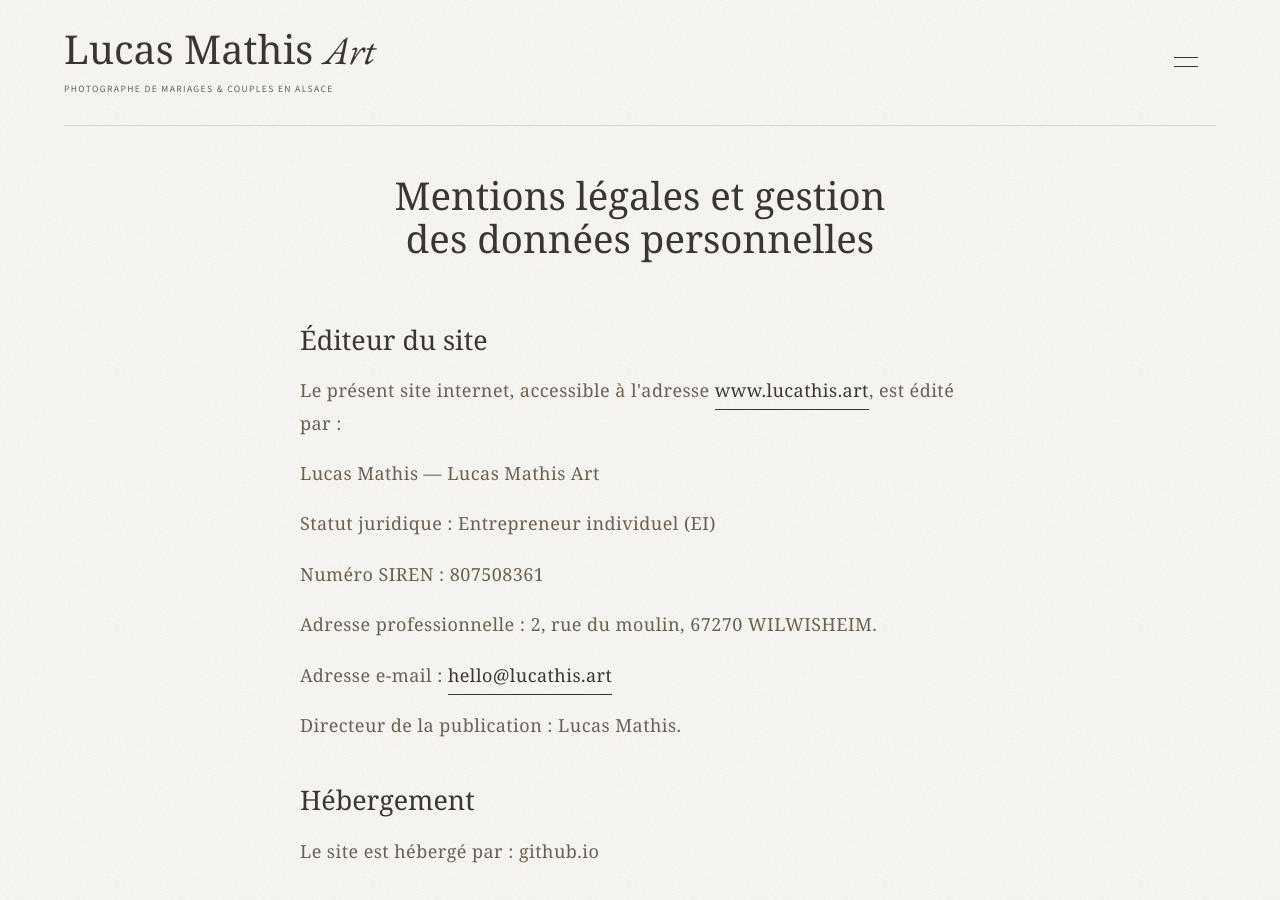
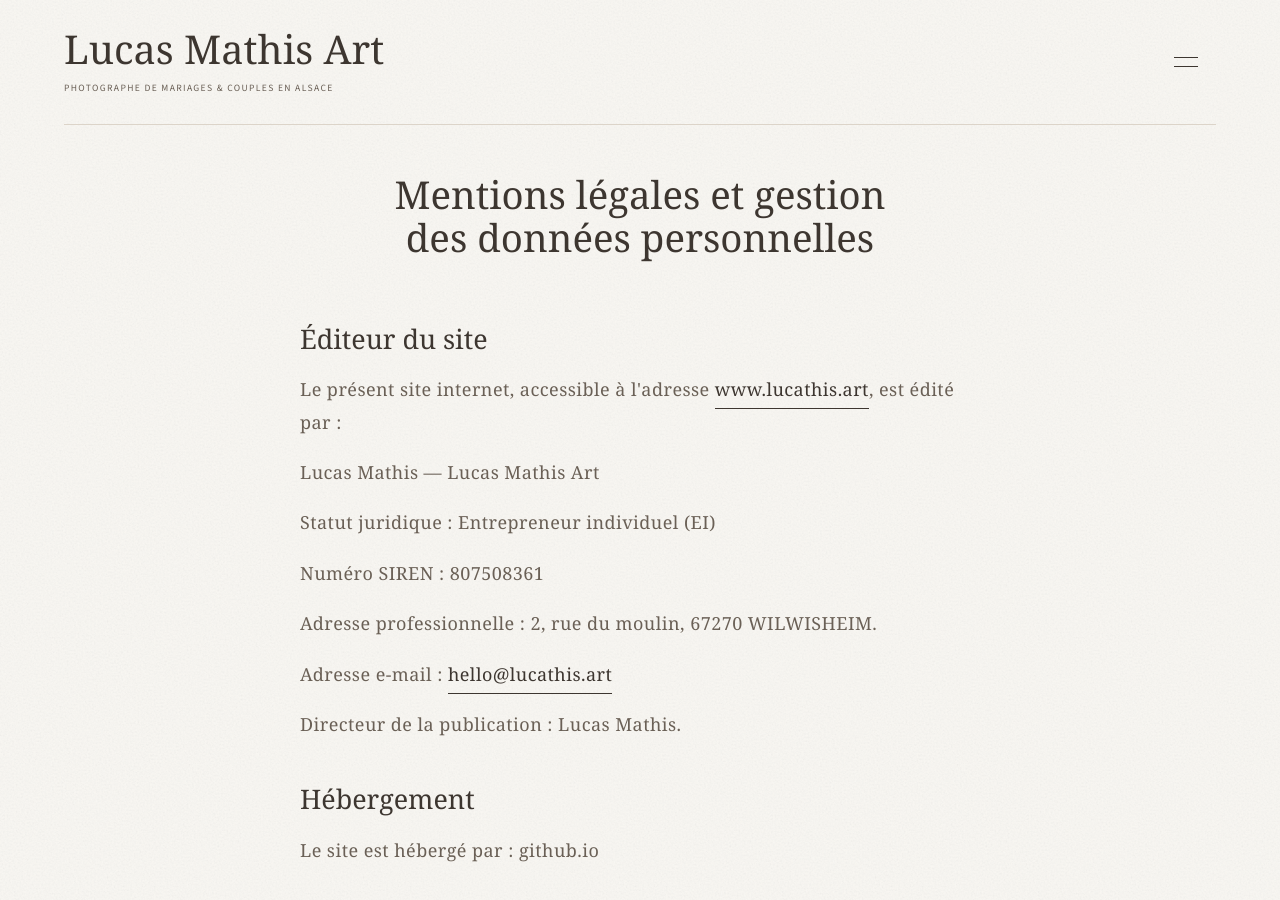
Before and after one commit to lucathis67/lucathis67.github.io, a Jekyll site: the page built from mentions-legales.html, in a window 1280 px wide and 900 px high. Built offline with Jekyll 4.4.1, drawn with Linux system fonts in a browser that asks for light colours; some web fonts are replaced; some of the changed text lies outside the part shown.

Commit message:
changement design logo

```diff
--- a/_includes/footer.html
+++ b/_includes/footer.html
@@ -1,6 +1,6 @@
 <footer class="site-footer">
   <div class="footer-identity">
-    <a class="footer-brand" href="{{ '/' | relative_url }}">Lucas Mathis <em>Art</em></a>
+    <a class="footer-brand" href="{{ '/' | relative_url }}">Lucas Mathis Art</a>
     <p>Photographe de mariages, de couples et de portraits.<br>Près de Saverne, à Strasbourg et partout en Alsace.</p>
   </div>
   <div class="footer-contact">
--- a/_includes/header.html
+++ b/_includes/header.html
@@ -1,6 +1,6 @@
 {% capture brand %}
   <div class="site-brand">
-    <div class="brand-title"><a href="{{ '/' | relative_url }}">Lucas Mathis <em>Art</em></a></div>
+    <div class="brand-title"><a href="{{ '/' | relative_url }}">Lucas Mathis Art</a></div>
     <p class="brand-subtitle">{{ site.subtitle | escape }}</p>
   </div>
 {% endcapture %}
--- a/assets/js/script.js
+++ b/assets/js/script.js
@@ -26,7 +26,7 @@ function initializeSite() {
   dialog.id = "mobile-menu";
   dialog.className = "mobile-menu";
   dialog.setAttribute("aria-label", "Menu de navigation");
-  dialog.innerHTML = '<div class="mobile-menu-heading"><div class="mobile-menu-brand"><span>Lucas Mathis <em>Art</em></span></div><button class="menu-close" type="button" aria-label="Fermer le menu" autofocus><span></span><span></span></button></div>';
+  dialog.innerHTML = '<div class="mobile-menu-heading"><div class="mobile-menu-brand"><span>Lucas Mathis Art</span></div><button class="menu-close" type="button" aria-label="Fermer le menu" autofocus><span></span><span></span></button></div>';
   const subtitle = header.querySelector('.brand-subtitle');
   if (subtitle) {
     const menuSubtitle = subtitle.cloneNode(true);
```
